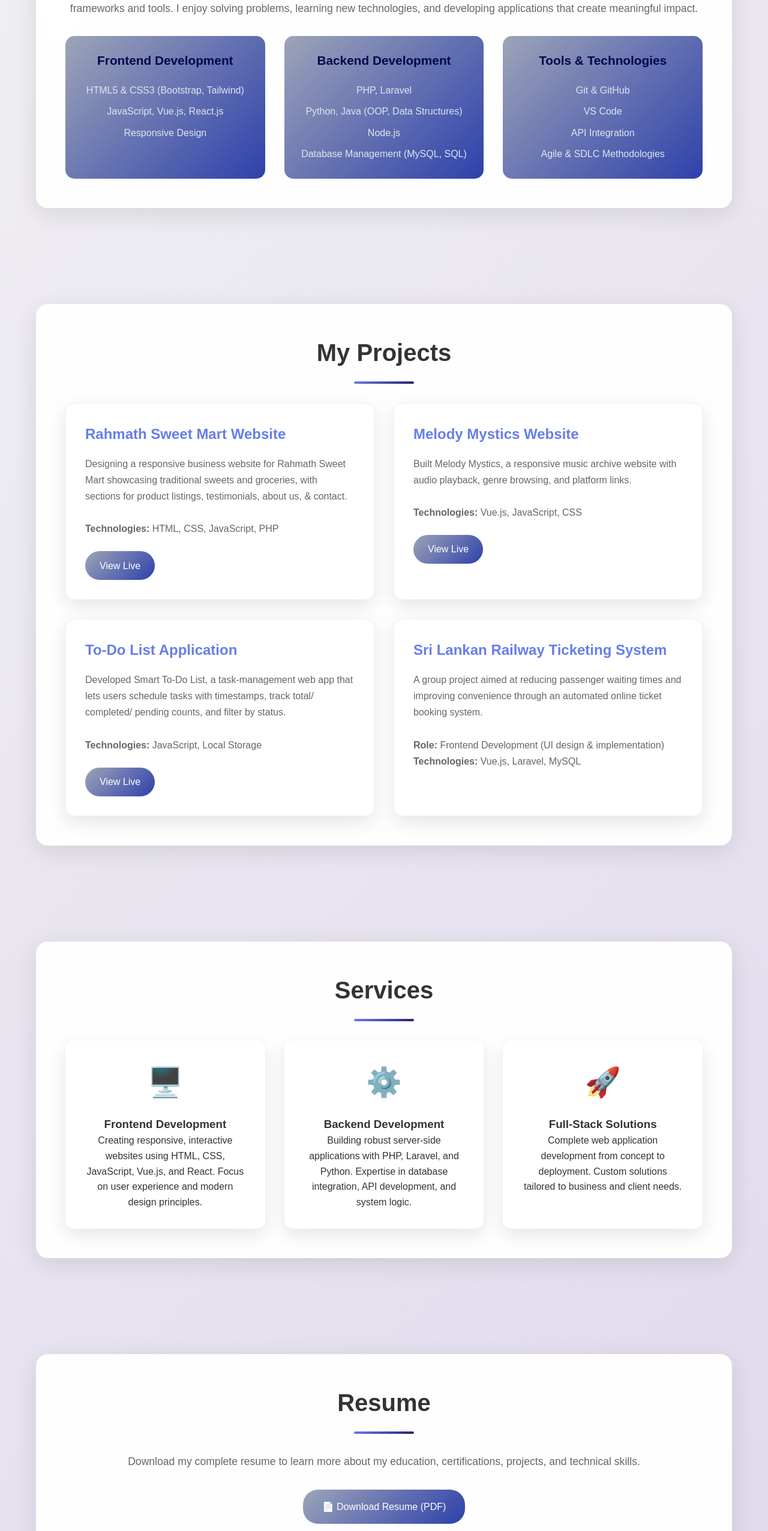
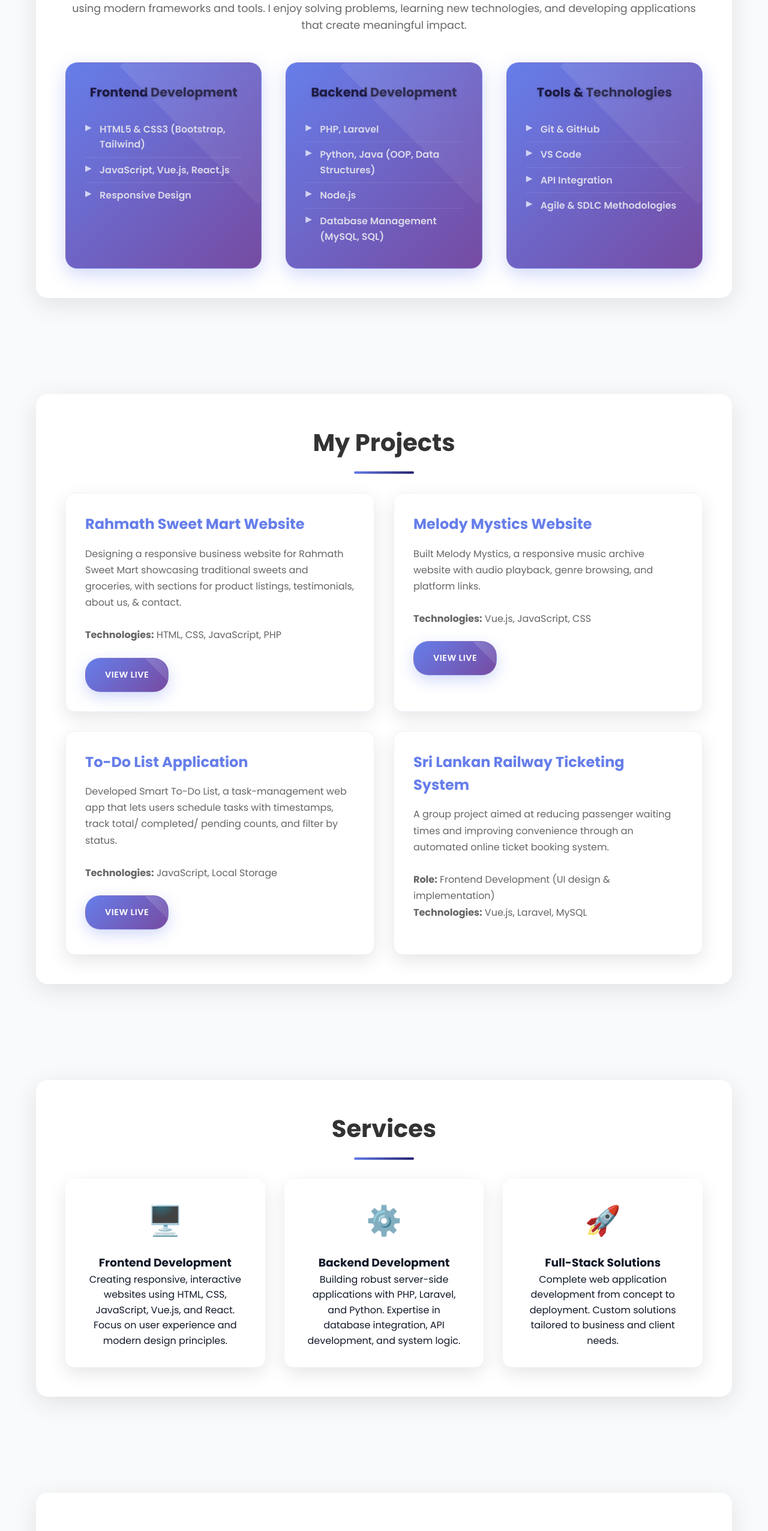
Before and after one commit to Abd1920/portfolio, a plain HTML site: page index.html in a window 1280 px wide. Shown: the part 1115-3668 px from the top of the page at 60% size. Drawn offline with Linux system fonts and the light colour scheme.

Commit message:
Updates the buttons

```diff
--- a/index.html
+++ b/index.html
@@ -5,6 +5,7 @@
   <meta charset="UTF-8">
   <meta name="viewport" content="width=device-width, initial-scale=1.0">
   <title>Abdur Rahman Portfolio</title>
+  <link href="https://fonts.googleapis.com/css2?family=Poppins:wght@400;600;700&display=swap" rel="stylesheet">
   <link rel="stylesheet" href="style.css">
   <link rel="stylesheet" href="https://cdnjs.cloudflare.com/ajax/libs/font-awesome/6.4.0/css/all.min.css">
 </head>
--- a/style.css
+++ b/style.css
@@ -5,10 +5,10 @@
 }
 
 body {
-    font-family: Arial, sans-serif;
+    font-family: 'Poppins', sans-serif;
     line-height: 1.6;
-    color: #333;
-    background: linear-gradient(135deg, #f4f4f4 0%, rgb(220, 212, 235) 100%);
+    color: #111827;
+    background: #f9fafb;
     min-height: 100vh;
 }
 
@@ -159,38 +159,87 @@ h2::after {
 /* About Section */
 .skills-grid {
     display: grid;
-    grid-template-columns: repeat(auto-fit, minmax(250px, 1fr));
-    gap: 2rem;
-    margin-top: 2rem;
+    grid-template-columns: repeat(auto-fit, minmax(300px, 1fr));
+    gap: 2.5rem;
+    margin-top: 3rem;
 }
 
 .skill-category {
-    background: linear-gradient(135deg, #9da4b8 0%, #2e41ab 100%);
-    padding: 1.5rem;
-    border-radius: 15px;
-    color: rgb(225, 229, 241);
-    text-align: center;
+    background: linear-gradient(135deg, #667eea 0%, #764ba2 100%);
+    padding: 2rem;
+    border-radius: 20px;
+    color: white;
+    text-align: left;
     transform: translateY(0);
-    transition: transform 0.3s ease;
+    transition: all 0.3s ease;
+    box-shadow: 0 10px 30px rgba(102, 126, 234, 0.3);
+    border: 1px solid rgba(255, 255, 255, 0.1);
+    position: relative;
+    overflow: hidden;
+}
+
+.skill-category::before {
+    content: '';
+    position: absolute;
+    top: -50%;
+    right: -50%;
+    width: 100%;
+    height: 100%;
+    background: linear-gradient(45deg, rgba(255, 255, 255, 0.1), transparent);
+    transform: rotate(45deg);
+    transition: all 0.3s ease;
 }
 
 .skill-category:hover {
-    transform: translateY(-5px);
+    transform: translateY(-10px);
+    box-shadow: 0 20px 40px rgba(102, 126, 234, 0.4);
+}
+
+.skill-category:hover::before {
+    top: -20%;
+    right: -20%;
 }
 
 .skill-category h3 {
-    color: #010749;
-    margin-bottom: 1rem;
+    color: rgb(30, 26, 67);
+    text-align: center;
+    margin-bottom: 1.5rem;
     font-size: 1.3rem;
+    font-weight: bold;
+    text-shadow: 0 2px 4px rgba(0,0,0,0.2);
 }
 
 .skill-category ul {
     list-style: none;
+    margin: 0;
+    padding: 0;
 }
 
 .skill-category li {
-    padding: 0.3rem 0;
-    font-weight: 500;
+    color: #d9d8ea;
+    padding: 0.5rem 0;
+    font-weight: 600;
+    border-bottom: 1px solid rgba(255, 255, 255, 0.1);
+    transition: all 0.3s ease;
+    position: relative;
+    padding-left: 1.5rem;
+}
+
+.skill-category li:last-child {
+    border-bottom: none;
+}
+
+.skill-category li::before {
+    content: '▶';
+    position: absolute;
+    left: 0;
+    color: rgba(255, 255, 255, 0.7);
+    font-size: 0.8rem;
+}
+
+.skill-category li:hover {
+    padding-left: 2rem;
+    color: #f0f8ff;
 }
 
 /* Projects Section */
@@ -234,19 +283,44 @@ h2::after {
 }
 
 .project-links a {
-    background: linear-gradient(135deg, #9da4b8, #2e41ab);
-    color: #ffffff;
-    padding: 0.7rem 1.5rem;
+    background: linear-gradient(135deg, #667eea 0%, #764ba2 100%);
+    color: white;
+    padding: 1rem 2rem;
     border-radius: 25px;
     text-decoration: none;
-    font-weight: 500;
+    font-weight: 600;
     transition: all 0.3s ease;
     display: inline-block;
+    box-shadow: 0 8px 25px rgba(102, 126, 234, 0.3);
+    border: 1px solid rgba(255, 255, 255, 0.1);
+    position: relative;
+    overflow: hidden;
+    text-transform: uppercase;
+    letter-spacing: 0.5px;
+    font-size: 0.9rem;
+}
+
+.project-links a::before {
+    content: '';
+    position: absolute;
+    top: -50%;
+    right: -50%;
+    width: 100%;
+    height: 100%;
+    background: linear-gradient(45deg, rgba(255,255,255,0.2), transparent);
+    transform: rotate(45deg);
+    transition: all 0.3s ease;
 }
 
 .project-links a:hover {
-    transform: translateY(-2px);
-    box-shadow: 0 5px 15px rgba(102, 126, 234, 0.4);
+    transform: translateY(-5px);
+    box-shadow: 0 15px 35px rgba(102, 126, 234, 0.5);
+    text-shadow: 0 2px 4px rgba(0,0,0,0.2);
+}
+
+.project-links a:hover::before {
+    top: -20%;
+    right: -20%;
 }
 
 /* Services Section */
@@ -283,18 +357,43 @@ h2::after {
 
 .download-btn {
     display: inline-block;
-    background: linear-gradient(135deg, #9da4b8, #2e41ab);
+    background: linear-gradient(135deg, #667eea 0%, #764ba2 100%);
     color: white;
-    padding: 1rem 2rem;
-    border-radius: 25px;
+    padding: 1.2rem 2.5rem;
+    border-radius: 30px;
     text-decoration: none;
-    font-weight: 500;
+    font-weight: 600;
+    transition: all 0.3s ease;
+    box-shadow: 0 10px 30px rgba(102, 126, 234, 0.3);
+    border: 1px solid rgba(255, 255, 255, 0.1);
+    position: relative;
+    overflow: hidden;
+    text-transform: uppercase;
+    letter-spacing: 0.5px;
+    font-size: 1rem;
+}
+
+.download-btn::before {
+    content: '';
+    position: absolute;
+    top: -50%;
+    right: -50%;
+    width: 100%;
+    height: 100%;
+    background: linear-gradient(45deg, rgba(255,255,255,0.2), transparent);
+    transform: rotate(45deg);
     transition: all 0.3s ease;
 }
 
 .download-btn:hover {
-    transform: translateY(-2px);
-    box-shadow: 0 10px 25px rgba(240, 147, 251, 0.4);
+    transform: translateY(-8px);
+    box-shadow: 0 20px 40px rgba(102, 126, 234, 0.5);
+    text-shadow: 0 2px 4px rgba(0,0,0,0.2);
+}
+
+.download-btn:hover::before {
+    top: -20%;
+    right: -20%;
 }
 
 /* Contact Section */
@@ -333,21 +432,45 @@ h2::after {
 }
 
 .submit-btn {
-    background: linear-gradient(135deg, #9da4b8, #2e41ab);
+    background: linear-gradient(135deg, #667eea 0%, #764ba2 100%);
     color: white;
-    padding: 1rem 2rem;
+    padding: 1.2rem 2rem;
     border: none;
-    border-radius: 25px;
+    border-radius: 30px;
     font-size: 1.1rem;
-    font-weight: 500;
+    font-weight: 600;
     cursor: pointer;
     transition: all 0.3s ease;
     width: 100%;
+    box-shadow: 0 10px 30px rgba(102, 126, 234, 0.3);
+    border: 1px solid rgba(255, 255, 255, 0.1);
+    position: relative;
+    overflow: hidden;
+    text-transform: uppercase;
+    letter-spacing: 0.5px;
+}
+
+.submit-btn::before {
+    content: '';
+    position: absolute;
+    top: -50%;
+    right: -50%;
+    width: 100%;
+    height: 100%;
+    background: linear-gradient(45deg, rgba(255,255,255,0.2), transparent);
+    transform: rotate(45deg);
+    transition: all 0.3s ease;
 }
 
 .submit-btn:hover {
-    transform: translateY(-2px);
-    box-shadow: 0 10px 25px rgba(102, 126, 234, 0.4);
+    transform: translateY(-5px);
+    box-shadow: 0 20px 40px rgba(102, 126, 234, 0.5);
+    text-shadow: 0 2px 4px rgba(0,0,0,0.2);
+}
+
+.submit-btn:hover::before {
+    top: -20%;
+    right: -20%;
 }
 
 #formMessage {
@@ -358,11 +481,17 @@ h2::after {
 /* Footer */
 footer {
     background: #2c3e50;
-    color: #ccc;
+    color: #d1d5db;
     text-align: center;
     padding: 2rem 1rem;
     border-top: 1px solid #333;
     margin-top: 3rem;
+}
+
+footer a {
+    color: #f59e0b;
+    margin: 0 0.5rem;
+    transition: color 0.3s;
 }
 
 .footer-text {
```
